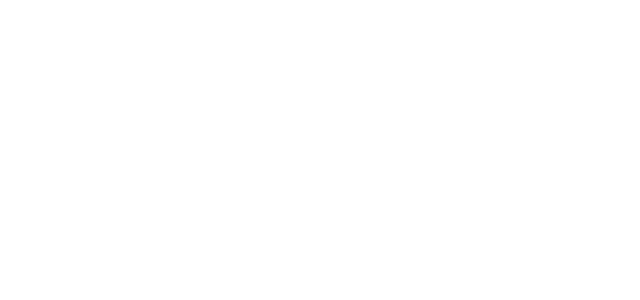
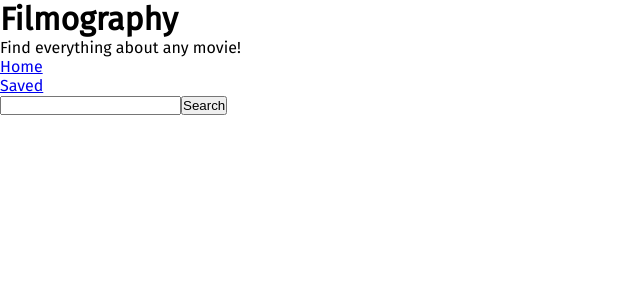
Before and after one commit to musab-momin/Box-office, a React (Create React App) app: page / in a window 1280 px wide. Shown: the top 300 px of the page, without its empty margins (0-640 px from the left). Built offline with nearby package versions, Linux system fonts and the light colour scheme.

Commit message:
search input is done

```diff
--- a/src/App.js
+++ b/src/App.js
@@ -1,11 +1,13 @@
 import React from 'react';
-import { Routes, Route } from 'react-router-dom'
+import { Routes, Route } from 'react-router-dom';
+import Saved from './pages/Saved';
+import Home from './pages/Home';
 
 function App() {
   return (
     <Routes>
-      <Route exact path='/'/>
-      <Route>This is 404</Route>
+      <Route exact path="/" element={<Home />} />
+      <Route exact path="/saved" element={<Saved />} />
     </Routes>
   );
 }
--- /dev/null
+++ b/src/components/MainPageLayout.jsx
@@ -0,0 +1,16 @@
+import React from 'react'
+import Navbar from './Navbar'
+import Title from './Title'
+
+
+const MainPageLayout = ({ children }) => {
+  return (
+    <div>
+        <Title headline="Filmography" tagline="Find everything about any movie!" />
+        <Navbar />
+        { children }
+    </div>
+  )
+}
+
+export default MainPageLayout
--- /dev/null
+++ b/src/components/Navbar.jsx
@@ -0,0 +1,22 @@
+import React from 'react'
+import {Link} from "react-router-dom";
+
+const LINKS = [
+    {to: '/', text: 'Home'},
+    {to: '/saved', text: 'Saved'},
+
+]
+const Navbar = () => {
+  return (
+    <div>
+        <ul>
+            {
+                LINKS.map(item=>(<li key={item.text}><Link to={item.to}>{item.text}</Link> </li>))
+            }
+
+        </ul>
+    </div>
+  )
+}
+
+export default Navbar
--- /dev/null
+++ b/src/components/Title.jsx
@@ -0,0 +1,12 @@
+import React from 'react'
+
+const Title = ({headline, tagline}) => {
+  return (
+    <div>
+        <h1>{ headline }</h1>
+        <p>{ tagline }</p>
+    </div>
+  )
+}
+
+export default Title
--- a/src/index.css
+++ b/src/index.css
@@ -1,13 +1,11 @@
-body {
+@import url('https://fonts.googleapis.com/css2?family=Fira+Sans&display=swap');
+
+*{
   margin: 0;
-  font-family: -apple-system, BlinkMacSystemFont, 'Segoe UI', 'Roboto', 'Oxygen',
-    'Ubuntu', 'Cantarell', 'Fira Sans', 'Droid Sans', 'Helvetica Neue',
-    sans-serif;
-  -webkit-font-smoothing: antialiased;
-  -moz-osx-font-smoothing: grayscale;
+  padding: 0;
+  box-sizing: border-box;
 }
 
-code {
-  font-family: source-code-pro, Menlo, Monaco, Consolas, 'Courier New',
-    monospace;
+body {
+  font-family: 'Fira Sans', sans-serif;
 }
--- /dev/null
+++ b/src/pages/Home.jsx
@@ -0,0 +1,45 @@
+import React, { useState } from 'react'
+import MainPageLayout from '../components/MainPageLayout'
+
+
+const END_POINT = 'https://api.tvmaze.com/search/shows?q='
+
+const Home = () => {
+
+  const [search, setSearch] = useState('')
+
+
+  const handleSearch = ()=>{
+    fetch(`${END_POINT}${search}`)
+    .then(res => res.json())
+    .then(data=>{
+      console.log(data);
+    })
+    .catch(err=>console.error(err))
+  }
+
+  const onInputSearch = (eve)=>{
+    setSearch(eve.target.value)
+  }
+
+  const onEnter = (eve)=>{
+    if (eve.keyCode === 13)
+      handleSearch();
+  }
+
+
+
+  return (
+    <MainPageLayout>
+      <input
+      type="search"
+      value={search}
+      onChange = {(eve) => onInputSearch(eve)}
+      onKeyDown = { (eve) => onEnter(eve) }
+      />
+      <button type='button' onClick={handleSearch}> Search </button>
+    </MainPageLayout>
+  )
+}
+
+export default Home
--- /dev/null
+++ b/src/pages/Saved.jsx
@@ -0,0 +1,14 @@
+import React from 'react'
+import MainPageLayout from '../components/MainPageLayout'
+
+
+
+const Saved = () => {
+  return (
+    <MainPageLayout>
+      <h3>This is saved page...</h3>
+    </MainPageLayout>
+  )
+}
+
+export default Saved
```
